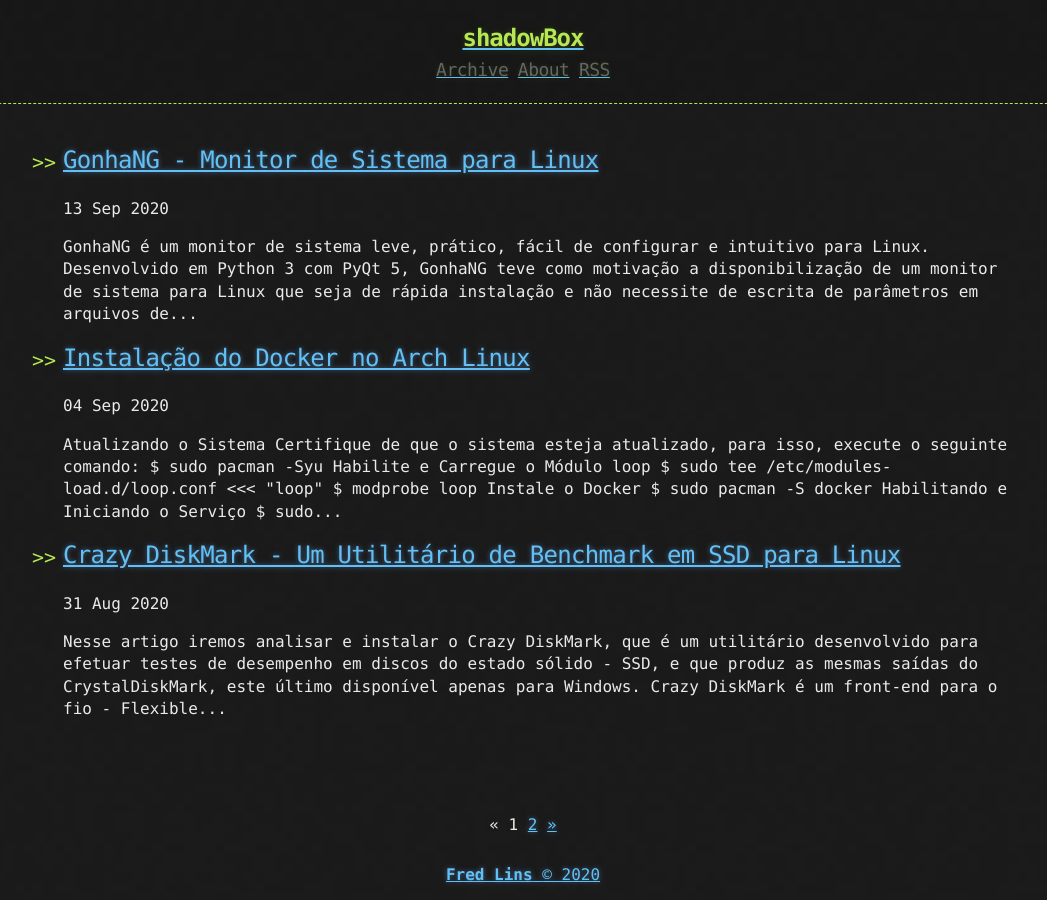
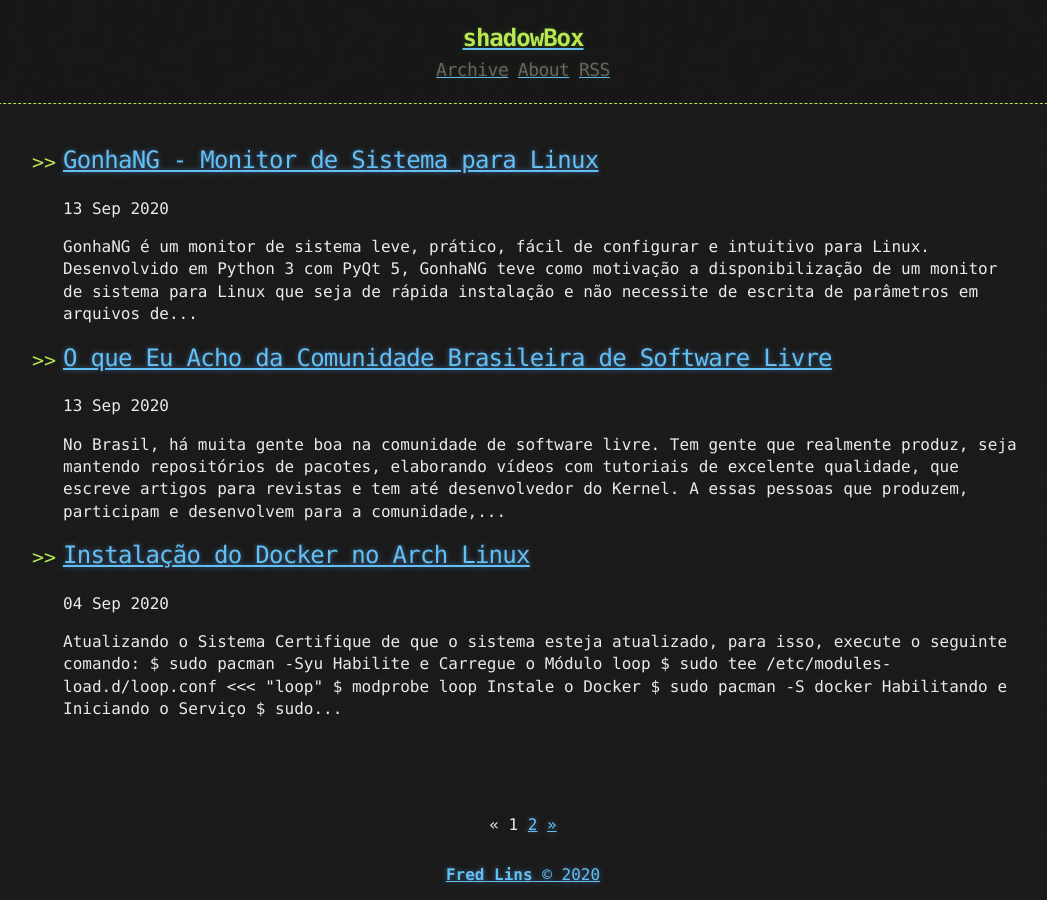
Before and after one commit to fredcox/fredcox.github.io, a Jekyll site: the page built from index.html, in a window 1280 px wide. Shown: the whole page, without its empty margins (117-1164 px from the left). Built offline with Jekyll 4.4.1, drawn with Linux system fonts in a browser that asks for light colours; the list of posts is cut into pages by our own code; part of the change alters nothing that is shown.

Commit message:
site updated:  Sun Sep 13 08:24:36 PM -03 2020

```diff
--- /dev/null
+++ b/_posts/2020-09-13-brasil-linux-comunidade.md
@@ -0,0 +1,45 @@
+---
+title: O que Eu Acho da Comunidade Brasileira de Software Livre
+published: true
+tags:
+- Arch Linux
+- ubuntu
+- Linux Mint
+- fedora
+- github
+- Manjaro
+- EndeavourOS
+- instalação
+- brasil
+- comunidade
+
+image: /assets/banners/banner-brasillinux-black.png
+
+---
+
+
+![banner-plex](/assets/banners/banner-brasillinux.png)
+
+No Brasil, há muita gente boa na **comunidade de software livre**. Tem gente que realmente **produz**, seja mantendo
+repositórios de pacotes, elaborando vídeos com tutoriais de excelente qualidade, que escreve artigos para revistas e
+tem até desenvolvedor do **Kernel**. A essas pessoas que produzem, participam e desenvolvem para a comunidade,
+todo o meu respeito.
+
+Entretanto quase predominantemente, há uma cultura de imbecilidade na comunidade brasileira. Geralmente e quase sempre
+são pessoas que não produzem nada, que tem apenas um **github** com uns repositórios inacabados e capengas
+(as vezes nem isso tem), todavia e não se sabe ao certo os motivos, o sujeito se acha **"o sabidão do Linux"**,
+o verdadeiro **Richard Stallman Brasileiro**. Isso, meu caros, é de uma **pobreza intelectual escabrosa e generalizada**,
+um perfil anedótico.
+
+Há muita gente assim, medíocre e imbecil, na comunidade **brasileira**, muito mais do que você imagina, e
+isto é digno de pena, confesso que esse fato me rende boas **risadas**.
+
+Não estou querendo me gabar, longe de mim e odeio isso, mas meu primeiro contato com Linux foi em
+**30 de Março de 1995**, eu instalei o **Slackware 2.2** no meu desktop. Isso significa que, hoje, **25 anos depois**,
+eu continuo usando o meu sistema operacional preferido, Linux. Mesmo assim, de vez em quando sou
+taxado de **"iniciante"** por em uma dessas comunidades medíocres e cheia de membros que se acham dotados de todo
+conhecimento possível e necessário em Software Livre. Isso é de prache e normal, a maioria dos membros
+ da comunidade brasileira é gente deletéria que age dessa forma. A esses, eu desejo que se ferrem e amarguem
+ na sua ignorância.
+
+É isso.
--- a/about.md
+++ b/about.md
@@ -7,19 +7,4 @@ title: Sobre mim
 
 Eu sou apenas uma pessoa simples, **humilde** e que está constantemente estudando pesquisando e aprendendo.
 
-No Brasil, há muita gente boa na comunidade de software livre. Tem gente que produz vídeos com tutoriais de excelente
-qualidade, que escreve artigos para revistas e tem até desenvolvedor do Kernel. Esses sim, merecem o meu respeito.
-
-Entretanto e predominantemente, na maioria dos usuários há uma cultura da imbecilidade. Geralmente são pessoas que
-não produzem nada, que tem apenas um **github** com uns repositórios inacabados e capengas (as vezes nem isso tem),
-todavia e não se sabe ao certo os motivos, o sujeito se acha **"o sabidão do Linux"**, o verdadeiro
-**Richard Stalman Brasileiro**. Isso, meu caros, é de uma **pobreza intelectual escabrosa e generalizada**.
-
-Há muita gente que assim na comunidade **brasileira**, muito mais do que você imagina e isto é digno de pena e já
-me rendeu boas **risadas em silêncio**.
-
-Não estou querendo me gabar, longe de mim, odeio isso, mas meu primeiro contato com Linux foi em **30 de Março de 1995**,
-eu instalei o Slackware 2.2 no meu desktop. Isso significa, hoje, 25 anos que tenho contato com Linux. Mesmo assim,
-já fui taxado de "iniciante" por quem não me conhecia. É normal, a comunidade brasileira é assim.
-
-É isso.
+É só isso.
```
Also changed, not shown: assets/banners/banner-brasillinux-black.png (added), assets/banners/banner-brasillinux.png (added).
